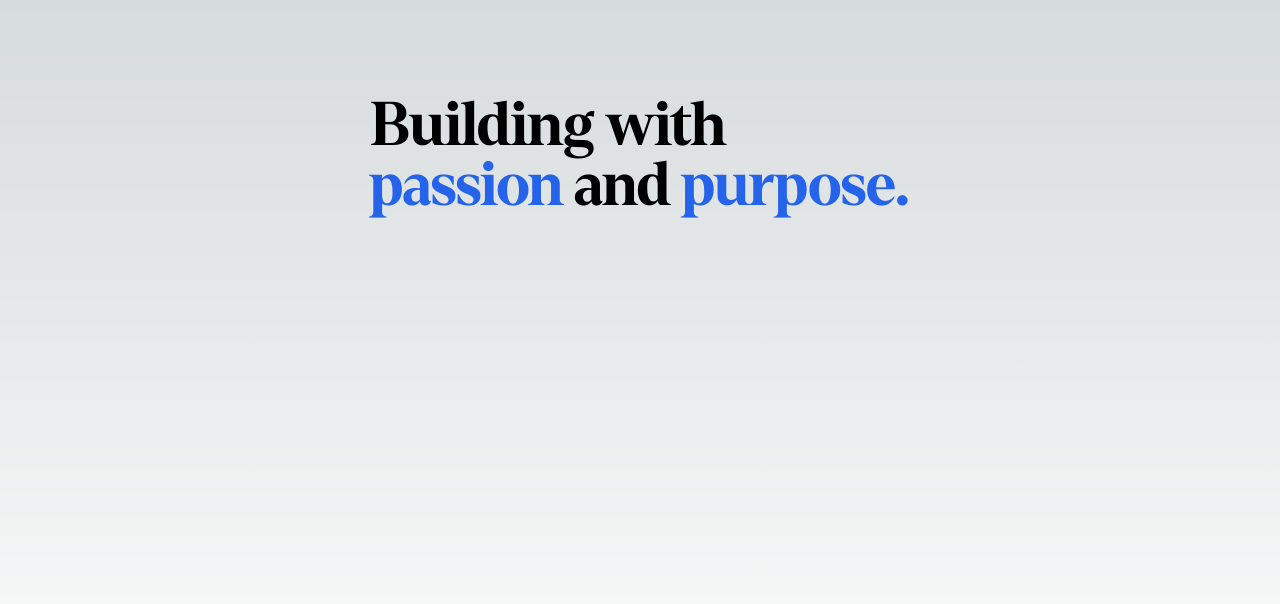
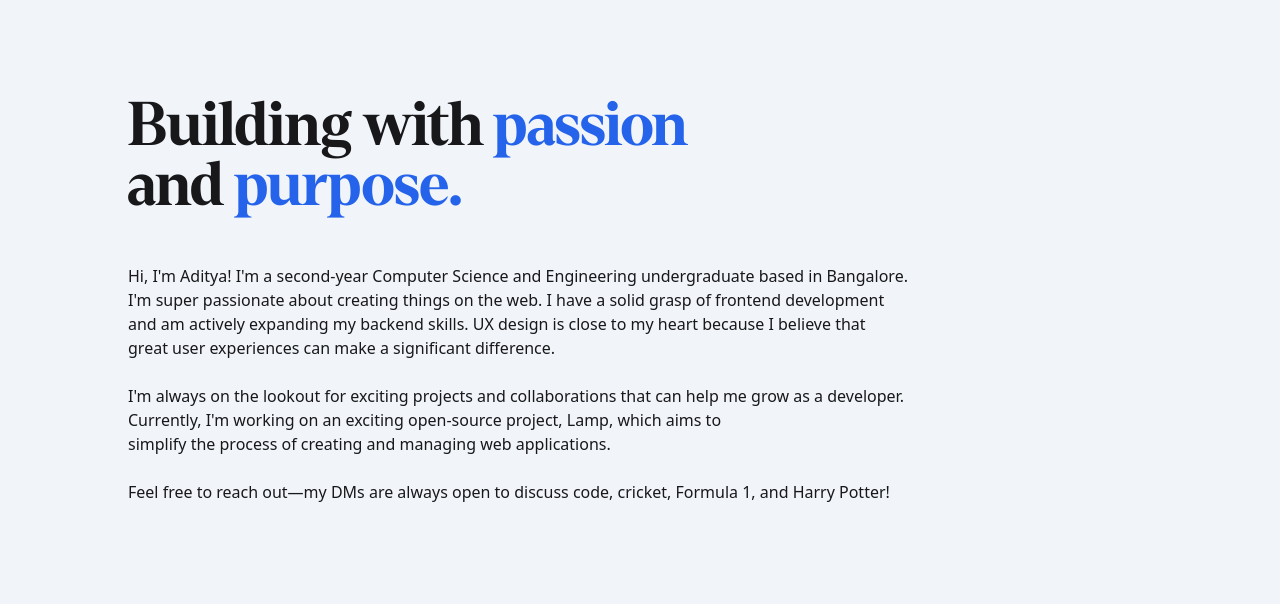
Before and after one commit to 1Aditya7/adityaparthiban, a Next.js app in the folder adityaparthiban/: page / in a window 1280 px wide. Shown: the top 604 px of the page. Built offline with nearby package versions, Linux system fonts and the light colour scheme.

Commit message:
Added Hero

```diff
--- a/adityaparthiban/src/app/page.tsx
+++ b/adityaparthiban/src/app/page.tsx
@@ -2,10 +2,25 @@ import Image from "next/image";
 
 export default function Home() {
   return (
-    <main className="flex min-h-screen flex-col items-center justify-between p-24">
-      <h1 className="text-6xl font-denton tracking-normal">Building with<br/>
-      <span className="text-blue-600">passion </span>
-      and <span className="text-blue-600">purpose.</span></h1>
+    <main className="min-h-screen flex-col items-center p-24 bg-slate-100">
+      <div className="w-full max-w-4xl pl-8">
+        <h1 className="text-6xl font-denton tracking-normal text-zinc-900">
+          Building with <span className="text-blue-600">passion</span> <br />
+          and <span className="text-blue-600">purpose.</span>
+        </h1>
+        <p className="text-zinc-900 pt-12 font-inter">
+          Hi, I'm Aditya! I'm a second-year Computer Science and Engineering undergraduate based in Bangalore.<br />
+          I'm super passionate about creating things on the web. I have a solid grasp of frontend development<br />
+          and am actively expanding my backend skills. UX design is close to my heart because I believe that<br />
+          great user experiences can make a significant difference.<br />
+          <br />
+          I'm always on the lookout for exciting projects and collaborations that can help me grow as a developer.<br />
+          Currently, I'm working on an exciting open-source project, Lamp, which aims to<br />
+          simplify the process of creating and managing web applications.<br />
+          <br />
+          Feel free to reach out—my DMs are always open to discuss code, cricket, Formula 1, and Harry Potter!
+        </p>
+      </div>
     </main>
   );
 }
```
